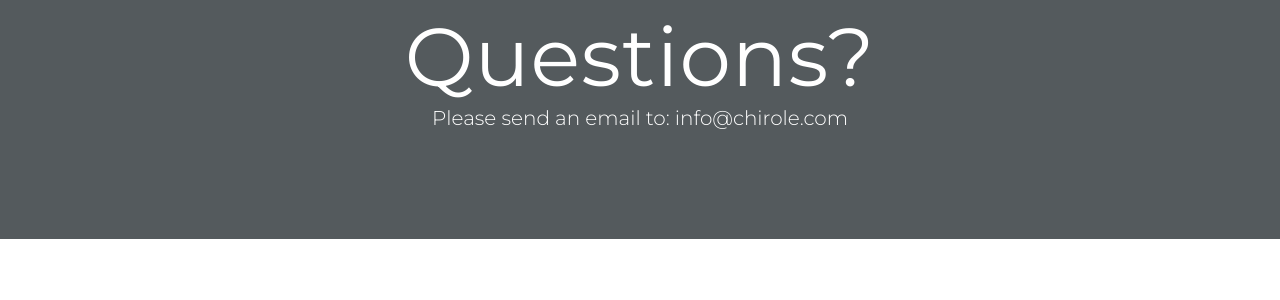
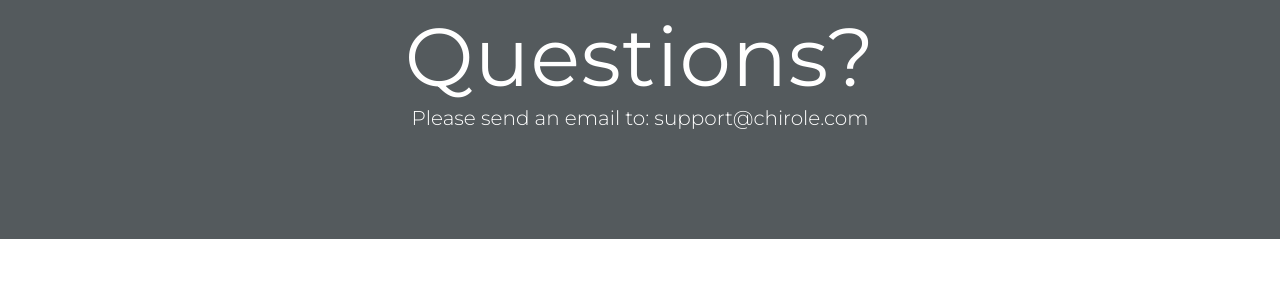
Before and after one commit to bodowd/chirole, a Flask app: page /contact in a window 1280 px wide. Shown: the part 125-425 px from the top of the page. Run offline with Flask 2, Linux system fonts and the light colour scheme; parts of the project's set-up code (start-up, migrations or seed data) failed here and were passed over; some libraries are stand-ins or nearby versions.

Commit message:
change email

```diff
--- a/app/templates/contact.html
+++ b/app/templates/contact.html
@@ -4,7 +4,7 @@
 		<div class="container">
 			<div class="caption">
                 <h2>Questions?</h2>
-                <p>Please send an email to: info@chirole.com</p>
+                <p>Please send an email to: support@chirole.com</p>
 			</div>
 		</div>
 	</section>
```
